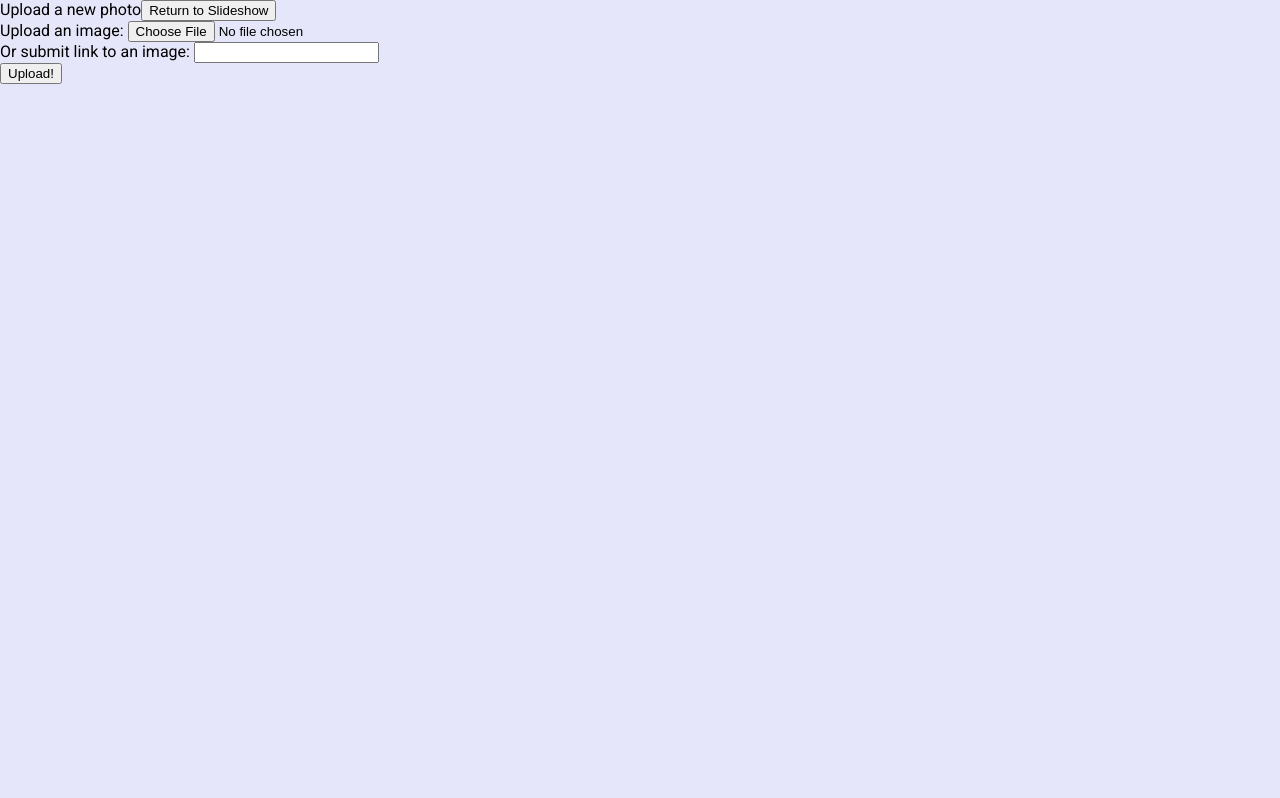
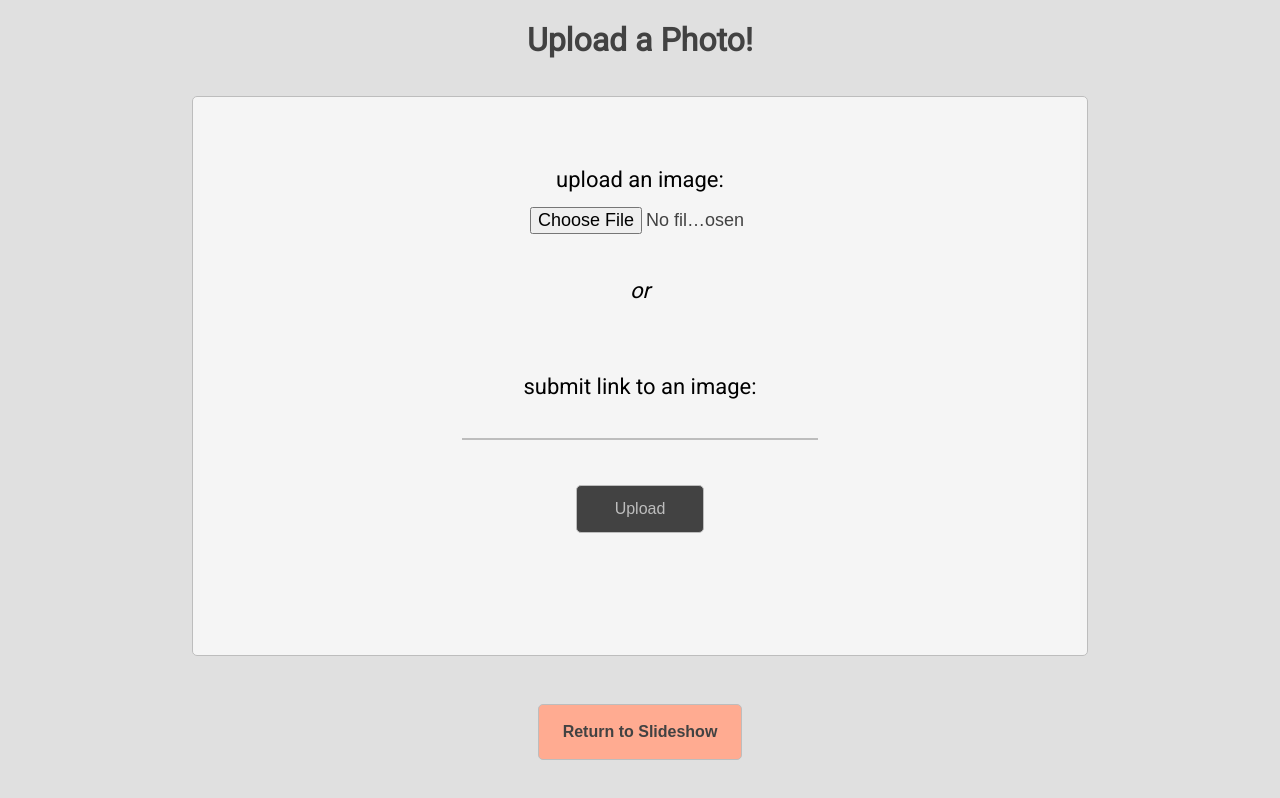
Before and after one commit to sozo2/hello-bubble, a React (Create React App) app: page /upload in a window 1280 px wide. Built offline with nearby package versions, Linux system fonts and the light colour scheme.

Commit message:
styling and animation

```diff
--- a/package.json
+++ b/package.json
@@ -2,7 +2,7 @@
   "name": "bubblechallenge",
   "version": "1.0.0",
   "description": "Sam Zoeller's coding challenge for Bubble",
-  "main": "src/index.js",
+  "main": "index.js",
   "keywords": [],
   "author": "",
   "license": "ISC",
@@ -26,7 +26,11 @@
   },
   "scripts": {
     "start": "node app.js",
+    "dev": "nodemon app.js",
     "build": "react-scripts build",
     "eject": "react-scripts eject"
+  },
+  "devDependencies": {
+    "nodemon": "^1.19.1"
   }
 }
--- a/src/components/home.js
+++ b/src/components/home.js
@@ -1,57 +1,68 @@
 import React, { Component } from 'react';
 import { Link } from "react-router-dom";
 import axios from 'axios';
-
 
 class Home extends Component {
 
     state = {
         images: [],
-        current_image: ''
+        current_image: '',
+        fill_bar_num: 0,
+        fill_bar_percent: '0%'
     }
 
     intervalID;
-    // imageIntervalID;
+    fillBarIntervalID;
 
     grabAllImages = () => {
+        console.log(this.state.fill_bar_percent);
         axios.get('/api/all-images')
         .then((res) => {
             this.setState({
                 images: res.data,
-                current_image: this.getRandomIndex(res.data)
+                current_image: this.getRandomIndex(res.data),
+                fill_bar_num: 0,
+                fill_bar_percent: '0%'
             });
             this.intervalID = setTimeout(this.grabAllImages.bind(this), 5000);
             console.log("Hi there");
+            console.log(res.data);
         });
     }
 
-    getRandomIndex = (arr) => {
-        let randomIdx = Math.random() * arr.length + 1;
-        return arr[randomIdx];
+    handleFillBar = () => {
+        let current_time = this.state.fill_bar_num;
+        this.setState({fill_bar_num: current_time+0.56, fill_bar_percent: (current_time+0.56) + '%' });
+        this.fillBarIntervalID = setTimeout(this.handleFillBar.bind(this),25);
     }
 
-    // setCurrentImage = () => {
-    //     this.setState({
-    //         current_image: this.getRandomImage()
-    //     });
-    //     this.imageIntervalID = setTimeout(this.setCurrentImage.bind(this), 5000);
-    // }
+    getRandomIndex = (arr) => {
+        let randomIdx = Math.floor(Math.random() * arr.length);
+        console.log(randomIdx);
+        return arr[randomIdx].source;
+    }
 
     componentDidMount() {
         this.grabAllImages();
-        // this.setCurrentImage();
+        this.handleFillBar();
     };
 
     componentWillUnmount() {
         clearTimeout(this.intervalID);
+        clearTimeout(this.fillBarIntervalID);
     }
 
     render() {
       return (
         <div>
-          <div>Hello, Bubble :)</div>
-          <Link to={"/upload"}><button>Upload a Photo</button></Link>
-          <img id="slideshow-image" src={this.state.current_image} />
+          <h1 className="center-title">Hello, Bubble!</h1>
+          <Link to={"/upload"}><button id="home-button" className="bubble-button">Upload a Photo</button></Link>
+          <div id="image-wrapper">
+            <img alt="Uh oh! New photo coming soon..." src={this.state.current_image} />
+          </div>
+          <div id="time-bar">
+            <div style={{width: this.state.fill_bar_percent, float:'left', background: '#424242', height: '100%'}}></div>
+          </div>
         </div>
     )
   }
--- a/src/components/upload.js
+++ b/src/components/upload.js
@@ -21,7 +21,7 @@ class Upload extends Component {
 
     onChangeUploadImage(e) {
         this.setState({
-            imageFile: e.target.value
+            imageFile: e.target.files[0]
         });
     }
 
@@ -37,7 +37,7 @@ class Upload extends Component {
 
         formData.append('imageFile', this.state.imageFile);
         formData.append('imageLink', this.state.imageLink);
-
+        console.log(formData);
         axios.post('/api/upload', formData)
             .then(function(res) {
                 console.log(res.data);
@@ -53,33 +53,39 @@ class Upload extends Component {
     render() {
       return (
         <div>
-          Upload a new photo
-          <Link to={"/"}><button>Return to Slideshow</button></Link>
+            <h1 className="center-title">Upload a Photo!</h1>
+          <Link to={"/"}><button className="bubble-button" id="return-button">Return to Slideshow</button></Link>
+          <div id="form-wrapper">
           <form onSubmit={this.onSubmit}>
 
             <div className="form-group">
-                <label>Upload an image: </label>
+                <label style={{'font-weight':'500'}}>upload an image:</label>
                 <input
                         type="file"
                         name="imageFile"
                         onChange={this.onChangeUploadImage}
                         accept="image/png, image/jpeg, image/jpg"
+                        style={{width:'50%', 'font-size': '18px'}}
                 />
             </div>
 
+            <div className="form-group" style={{'margin-top':'15px', 'font-style': 'oblique'}}>or</div>
+
             <div className="form-group">
-                <label>Or submit link to an image: </label>
+                <label style={{'font-weight':'500'}}>submit link to an image:</label>
                 <input  type="text"
                         value={this.state.imageLink}
                         onChange={this.onChangeImageLink}
                         name="imageLink"
+                        id="link-input"
                 />
             </div>
 
                     <div className="form-group">
-                        <input id="upload-image" type="submit" value="Upload!" />
+                        <input id="upload-submit" type="submit" value="Upload" />
                     </div>
                 </form>
+                </div>
         </div>
     )
   }
--- a/src/styles/global.css
+++ b/src/styles/global.css
@@ -1,6 +1,116 @@
 body {
-    margin: 0;
-    padding: 0;
-    font-family: 'Roboto', sans-serif;
-    background: lavender;
-  }
+  margin: 0;
+  padding: 0;
+  font-family: 'Roboto', sans-serif;
+  background: #e0e0e0;
+}
+
+#image-wrapper, #form-wrapper{
+  position: fixed;
+  top: 12vh;
+  width:70vw;
+  height: 70vh;
+  left:15vw;
+  border:1px solid #bdbdbd;
+}
+
+#image-wrapper img {
+  width: 100%;
+  height:100%;
+}
+
+.center-title{
+  text-align: center;
+  color: #424242;
+}
+
+#home-button, #return-button{
+  position: fixed;
+  top: 88vh;
+  left:42vw;
+  width: 16vw;
+  height: 7vh;
+  font-size: 16px;
+  font-weight: 600;
+}
+
+#time-bar{
+  position: fixed;
+  top: 82vh;
+  left: 15vw;
+  width: 70vw;
+  height: 1vh;
+  /* border: 1px solid #424242; */
+  overflow: hidden;
+}
+
+.bubble-button{
+  border:1px solid #bdbdbd;
+  box-shadow: none;
+  background: #ffab91;
+  border-radius: 5px;
+  color: #424242;
+}
+
+.bubble-button:hover{
+  cursor: pointer;
+}
+
+#form-wrapper{
+  background: #f5f5f5;
+  border-radius: 5px;
+  box-sizing: border-box;
+  padding: 70px 80px 40px 80px;
+}
+
+.form-group{
+  width:60%;
+  margin:auto;
+  /* border:1px solid red; */
+  height:12vh;
+  text-align: center;
+  font-size:22px;
+}
+
+.form-group > input {
+  display: block;
+  margin:auto;
+  margin-top:15px;
+  color: #424242;
+
+}
+
+#link-input{
+  width: 80%;
+  height: 22px;
+  font-size: 18px;
+  text-align: center;
+  border:none;
+  border-bottom: 2px solid #bdbdbd;
+  background: none;
+}
+
+#link-input:focus{
+  outline: none;
+  border-bottom: 2px solid #ffab91;
+}
+
+#upload-submit{
+  border:1px solid #bdbdbd;
+  box-shadow: none;
+  background: #424242;
+  border-radius: 5px;
+  color: #bdbdbd;
+  width: 10vw;
+  height:6vh;
+  font-size: 16px;
+  font-weight: 500px;
+}
+
+#upload-submit:hover{
+  cursor: pointer;
+}
+
+#upload-submit:focus{
+  outline:none;
+}
```
Also changed, not shown: app.js (+24 -23 lines), 11 other files (tests, documents, lock files or other folders).
